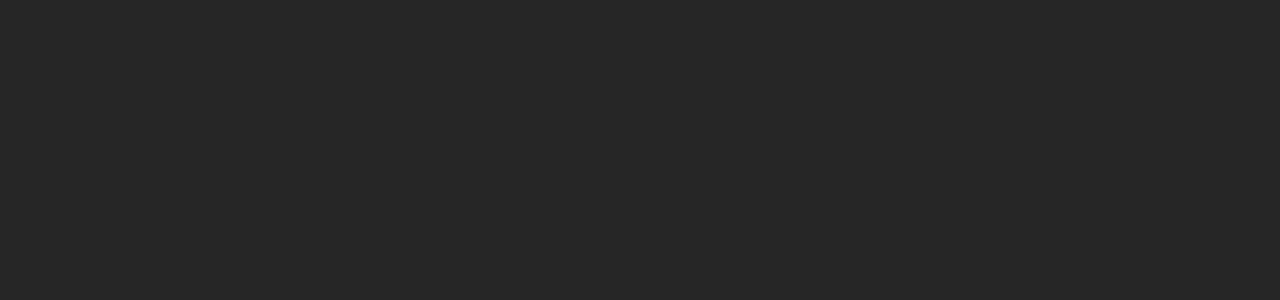
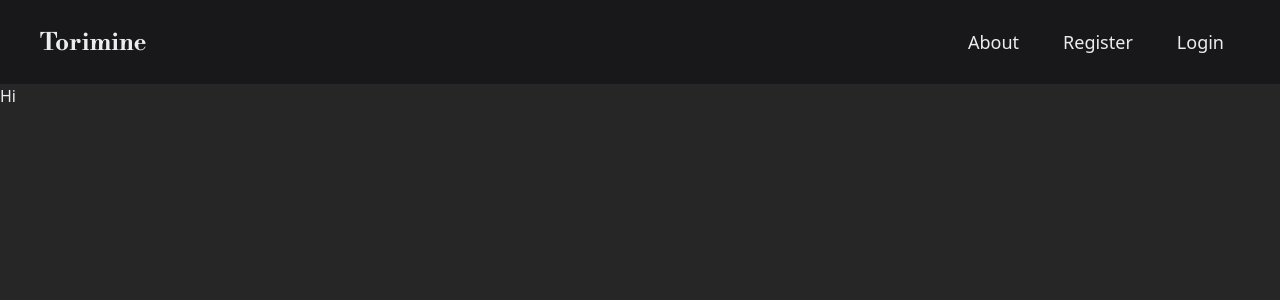
Before and after one commit to sebat2004/Torimine, a React (Vite) app in the folder client/: page /register in a window 1280 px wide. Before the commit this address had no page. Shown: the top 300 px of the page. Built offline with nearby package versions, Linux system fonts and the light colour scheme; a web font is replaced by a local one.

Commit message:
Added Navbar for landing page

```diff
--- a/client/index.html
+++ b/client/index.html
@@ -1,5 +1,5 @@
 <!DOCTYPE html>
-<html lang="en">
+<html data-theme="dark" lang="en">
   <head>
     <meta charset="UTF-8" />
     <meta name="viewport" content="width=device-width, initial-scale=1.0" />
--- a/client/package.json
+++ b/client/package.json
@@ -15,8 +15,8 @@
     "react-router-dom": "^6.14.0"
   },
   "devDependencies": {
-    "@types/react": "^18.0.37",
-    "@types/react-dom": "^18.0.11",
+    "@types/react": "^18.2.14",
+    "@types/react-dom": "^18.2.6",
     "@typescript-eslint/eslint-plugin": "^5.59.0",
     "@typescript-eslint/parser": "^5.59.0",
     "@vitejs/plugin-react-swc": "^3.0.0",
--- a/client/routes/Home.tsx
+++ b/client/routes/Home.tsx
@@ -3,7 +3,7 @@
 const Home = () => {
   return (
     <>
-      <div className="flex">
+      <div className="flex flex-col">
         <Navbar />
       </div>
     </>
--- a/client/routes/Login.tsx
+++ b/client/routes/Login.tsx
@@ -1,11 +1,10 @@
-import Navbar from '../src/components/Navbar'
+import Sidebar from "../src/components/Sidebar"
 
 const Login = () => {
   return (
     <>
       <div className="flex">
-        <Navbar />
-        <h1 className=''>Hello Login Page</h1>
+        <Sidebar />
       </div>
     </>
   )
--- /dev/null
+++ b/client/routes/Register.tsx
@@ -0,0 +1,12 @@
+import Navbar from "../src/components/Navbar"
+
+const Register = () => {
+  return (
+    <>
+        <Navbar />
+        <h1>Hi</h1>
+    </>
+  )
+}
+
+export default Register
--- a/client/src/App.tsx
+++ b/client/src/App.tsx
@@ -2,14 +2,15 @@
 import { Routes, Route } from 'react-router-dom'
 import Home from '../routes/Home'
 import Login from '../routes/Login'
+import Register from '../routes/Register'
 import { createContext, useState, Dispatch, SetStateAction } from 'react'
 
-interface NavbarContext {
+interface SidebarContext {
   isOpen: boolean;
   setOpen: Dispatch<SetStateAction<boolean>>;
 }
 
-export const NavbarContext = createContext<NavbarContext>({
+export const SidebarContext = createContext<SidebarContext>({
   isOpen: true,
   setOpen: () => {},
 });
@@ -20,12 +21,13 @@
 
   return (
     <>
-    <NavbarContext.Provider value={{isOpen, setOpen}}>
-      <Routes>
-        <Route path="/" element={<Home />} />
-        <Route path="/login" element={<Login />} />
-      </Routes>
-    </NavbarContext.Provider>
+    <SidebarContext.Provider value={{isOpen, setOpen}}>
+        <Routes>
+          <Route path="/" element={<Home />} />
+          <Route path="/register" element={<Register />} />
+          <Route path="/login" element={<Login />} />
+        </Routes>
+    </SidebarContext.Provider>
     </>
   )
 }
--- a/client/src/components/Navbar.tsx
+++ b/client/src/components/Navbar.tsx
@@ -1,63 +1,34 @@
-import { AiOutlineHome, AiOutlineInfoCircle  } from "react-icons/ai";
-import { BsCalendarWeek } from "react-icons/bs";
-import { LuLayoutDashboard } from "react-icons/lu";
-import { VscAccount } from "react-icons/vsc"
-import { RxHamburgerMenu } from "react-icons/rx"
-import { Link } from "react-router-dom";
-import { useContext } from "react";
-import { NavbarContext } from "../App";
+import { Link } from 'react-router-dom'
 
 const Navbar = () => {
+    return (
+    <div className='flex py-5 px-10 bg-zinc-900 w-screen'>
 
-  const {isOpen, setOpen} = useContext(NavbarContext)
-
-  return (
-    <>
-    <div className="flex">
-      <div className={`flex px-6 flex-col gap-5 pl-6 h-screen pt-8 bg-zinc-900 ${isOpen ? "w-[194px]" : "w-[90px]"} duration-150`}>
-          <div className={`flex pl-2 rounded-md w-min duration-200 cursor-pointer ${isOpen ? "self-end" : "self-end pr-[10px]"}`}>
-            <h1 className={`logo self-start pr-7 hover:scale-110 duration-150 text-xl ${isOpen ? "scale-100" : "scale-0"}`}>Torimine</h1>
-            <RxHamburgerMenu className={`text-2xl duration-150 hover:scale-125 ${isOpen && "rotate-180"}`} onClick={() => setOpen(!isOpen)} />
-          </div>
-          <hr className="h-px my-3 bg-zinc-600 border-0 m-[-23px]"></hr>
-          <Link to={"/"} state={isOpen}>
-          <div className={`nav-item-container`} >
-            <div className="ml-[1px] h-max self-center">
-              <AiOutlineHome className={`text-2xl`} />
-            </div>
-            <h1 className={`nav-item-text ${isOpen ? "scale-100" : "scale-0"}`}>Home</h1>
+        <div className='flex hover:scale-110 duration-150'>
+            <Link to='/'>
+                <div className="pt-[8px] logo">
+                    <h1>Torimine</h1>
                 </div>
             </Link>
-          <Link to="/login" state={isOpen}>
-          <div className={`nav-item-container`} >
-            <div className="ml-[1px] h-max self-center">
-              <AiOutlineInfoCircle className="text-2xl" />
         </div>
-            <h1 className={`nav-item-text ${isOpen ? "scale-100" : "scale-0"}`}>About</h1>
+        <div className='flex ml-auto pr-2 gap-7'>
+            <Link to='/about'>
+            <div className="nav-item-container px-2">
+                <h1 className='text-lg'>About</h1>
             </div>
             </Link>
-          <div className={`nav-item-container`} >
-            <div className="ml-[1px] h-max self-center">
-              <LuLayoutDashboard className="text-2xl" />
+            <Link to='/register'>
+                <div className="nav-item-container px-2">
+                    <h1 className='text-lg'>Register</h1>
                 </div>
-            <h1 className={`nav-item-text ${isOpen ? "scale-100" : "scale-0"}`}>Dashboard</h1>
+            </Link>
+            <Link to='/login'>
+                <div className="nav-item-container px-2">
+                    <h1 className='text-lg'>Login</h1>
                 </div>
-          <div className={`nav-item-container`} >
-            <div className="ml-[1px] h-max self-center">
-              <BsCalendarWeek className="text-2xl" />
-            </div>
-            <h1 className={`nav-item-text ${isOpen ? "scale-100" : "scale-0"}`}>Schedule</h1>
-          </div>
-          <hr className="h-px my-3 bg-zinc-600 border-0 mx-[-23px] mt-auto"></hr>
-          <div className={`nav-item-container mb-7`} >
-            <div className="ml-[1px] h-max self-center">
-              <VscAccount className="text-2xl" />
-            </div>
-            <h1 className={`nav-item-text ${isOpen ? "scale-100" : "scale-0"}`}>Account</h1>
+            </Link>
         </div>
     </div>
-    </div>
-    </>
     )
 }
 
--- /dev/null
+++ b/client/src/components/Sidebar.tsx
@@ -0,0 +1,72 @@
+import { AiOutlineHome, AiOutlineInfoCircle  } from "react-icons/ai";
+import { BsCalendarWeek } from "react-icons/bs";
+import { LuLayoutDashboard } from "react-icons/lu";
+import { VscAccount } from "react-icons/vsc"
+import { RxHamburgerMenu } from "react-icons/rx"
+import { Link } from "react-router-dom";
+import { useContext } from "react";
+import { SidebarContext } from "../App";
+
+const Sidebar = () => {
+
+  const {isOpen, setOpen} = useContext(SidebarContext)
+
+  return (
+    <>
+    <div className="flex">
+      <div className={`flex px-6 flex-col gap-5 pl-6 h-screen pt-8 bg-zinc-900  ${isOpen ? "w-[194px]" : "w-[90px]"} duration-150`}>
+          <div className={`flex pl-2 rounded-md w-min duration-200 cursor-pointer ${isOpen ? "self-end" : "self-end pr-[10px]"}`}>
+            <Link to='/'>
+              <h1 className={`logo self-start pr-7 hover:scale-110 duration-150 text-xl ${isOpen ? "scale-100" : "scale-0"}`}>Torimine</h1>
+            </Link>
+            <RxHamburgerMenu className={`text-2xl duration-150 hover:scale-125 ${isOpen && "rotate-180"}`} onClick={() => setOpen(!isOpen)} />
+          </div>
+          <hr className="h-px my-3 dark:bg-zinc-600 light:bg-gray-200 border-0 m-[-23px]"></hr>
+          <Link to={"/"} state={isOpen}>
+            <div className={`nav-item-container`} >
+              <div className="pl-[4px] h-max self-center">
+                <AiOutlineHome className={`text-2xl`} />
+              </div>
+              <h1 className={`nav-item-text ${isOpen ? "scale-100" : "scale-0"}`}>Home</h1>
+            </div>
+          </Link>
+          <Link to="/login" state={isOpen}>
+            <div className={`nav-item-container`} >
+              <div className="pl-[4px] h-max self-center">
+                <AiOutlineInfoCircle className="text-2xl" />
+              </div>
+              <h1 className={`nav-item-text ${isOpen ? "scale-100" : "scale-0"}`}>About</h1>
+            </div>
+          </Link>
+          <Link to="/dashboard" state={isOpen}>
+            <div className={`nav-item-container`} >
+              <div className="pl-[4px] h-max self-center">
+                <LuLayoutDashboard className="text-2xl" />
+              </div>
+              <h1 className={`nav-item-text ${isOpen ? "scale-100" : "scale-0"}`}>Dashboard</h1>
+            </div>
+          </Link>
+          <Link to="/schedule" state={isOpen}>
+            <div className={`nav-item-container`} >
+              <div className="pl-[4px] h-max self-center">
+                <BsCalendarWeek className="text-2xl" />
+              </div>
+              <h1 className={`nav-item-text ${isOpen ? "scale-100" : "scale-0"}`}>Schedule</h1>
+            </div>
+          </Link>
+          <hr className="h-px my-3 bg-zinc-600 border-0 mx-[-23px] mt-auto"></hr>
+          <Link to="/account" state={isOpen}>
+            <div className={`nav-item-container mb-7`} >
+              <div className="pl-[4px] h-max self-center">
+                <VscAccount className="text-2xl" />
+              </div>
+              <h1 className={`nav-item-text ${isOpen ? "scale-100" : "scale-0"}`}>Account</h1>
+            </div>
+          </Link>
+      </div>
+    </div>
+    </>
+  )
+}
+
+export default Sidebar
--- a/client/src/index.css
+++ b/client/src/index.css
@@ -7,7 +7,7 @@
 
 @layer components {
     .nav-item-container {
-        @apply flex gap-2 cursor-pointer p-2 rounded-md hover:scale-[1.08] hover:rounded-xl duration-200 hover:bg-zinc-800
+        @apply flex gap-2 pl-1 cursor-pointer p-2 rounded-md hover:scale-[1.08] hover:rounded-xl duration-200 hover:bg-zinc-800
     }
     .nav-item-text {
         @apply pl-[6px] duration-75 text-base font-normal text-zinc-300
```
Also changed, not shown: client/tailwind.config.js (+33 -5 lines), 1 other file (tests, documents, lock files or other folders). Lines whose indentation alone changed are shown as unchanged.
